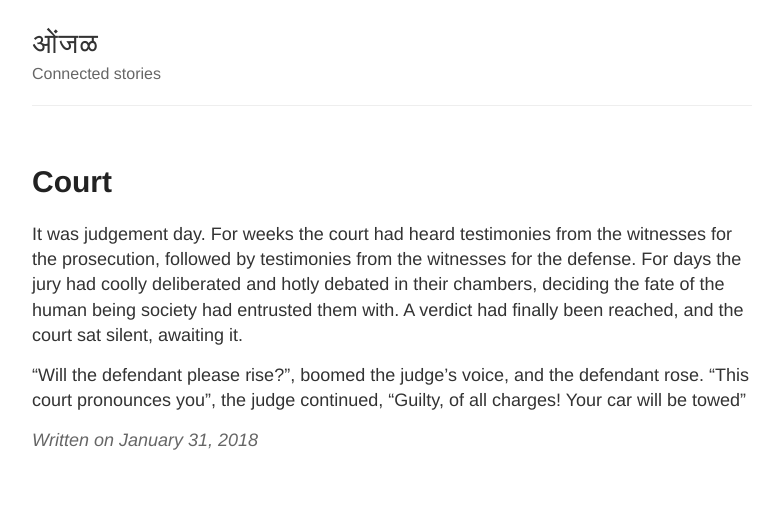
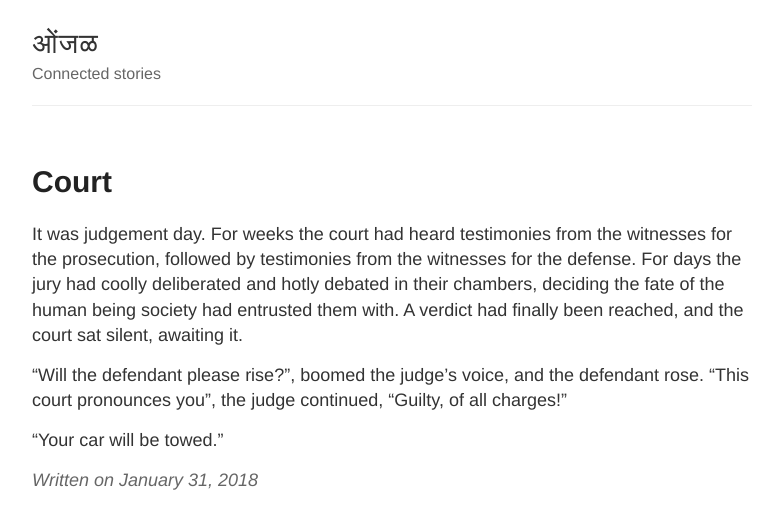
Before and after one commit to onjal/onjal.github.io, a Jekyll site: the page built from _posts/2018-01-31-court.md, in a window 1280 px wide. Shown: the top 529 px of the page, without its empty margins (248-1031 px from the left). Built offline with Jekyll 4.4.1, drawn with Linux system fonts in a browser that asks for light colours.

Commit message:
Punctuation

```diff
--- a/_posts/2018-01-31-court.md
+++ b/_posts/2018-01-31-court.md
@@ -5,4 +5,6 @@ title: Court
 
 It was judgement day. For weeks the court had heard testimonies from the witnesses for the prosecution, followed by testimonies from the witnesses for the defense. For days the jury had coolly deliberated and hotly debated in their chambers, deciding the fate of the human being society had entrusted them with. A verdict had finally been reached, and the court sat silent, awaiting it.
 
-"Will the defendant please rise?", boomed the judge's voice, and the defendant rose. "This court pronounces you", the judge continued, "Guilty, of all charges! Your car will be towed"
+"Will the defendant please rise?", boomed the judge's voice, and the defendant rose. "This court pronounces you", the judge continued, "Guilty, of all charges!"
+
+"Your car will be towed."
```
